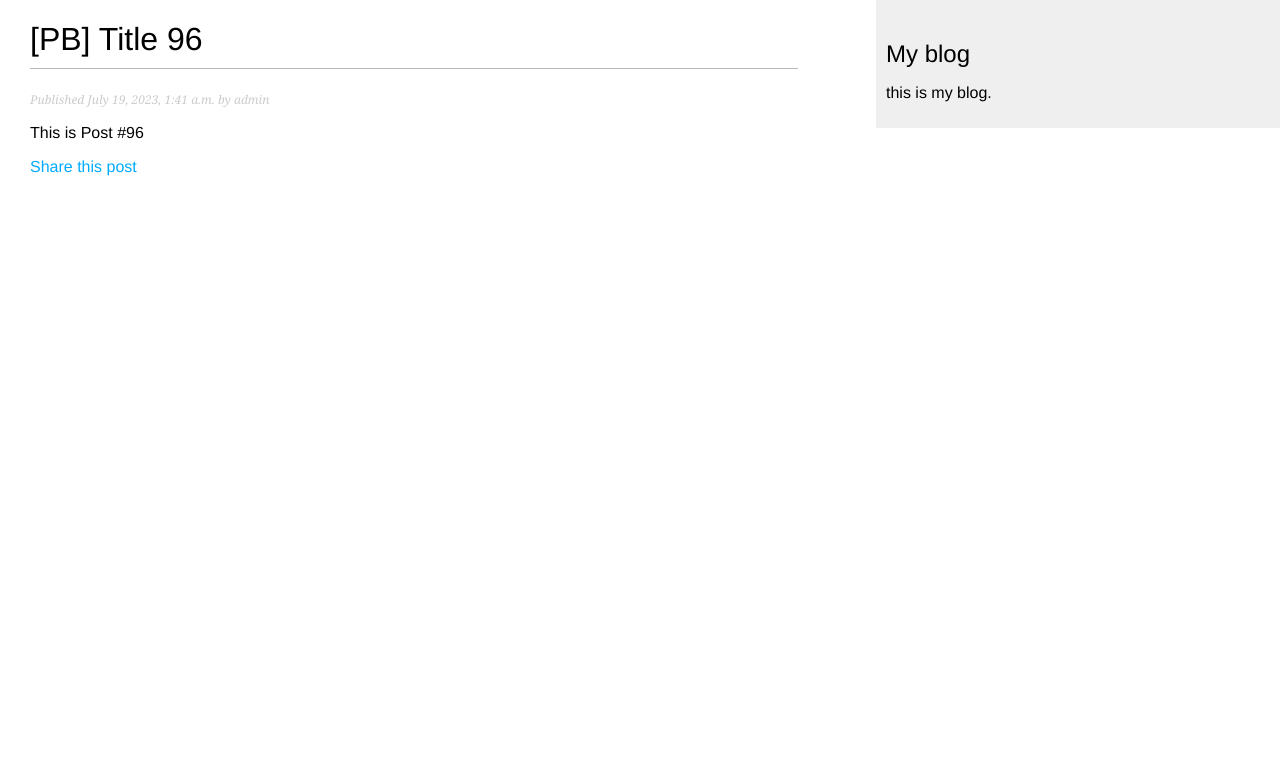
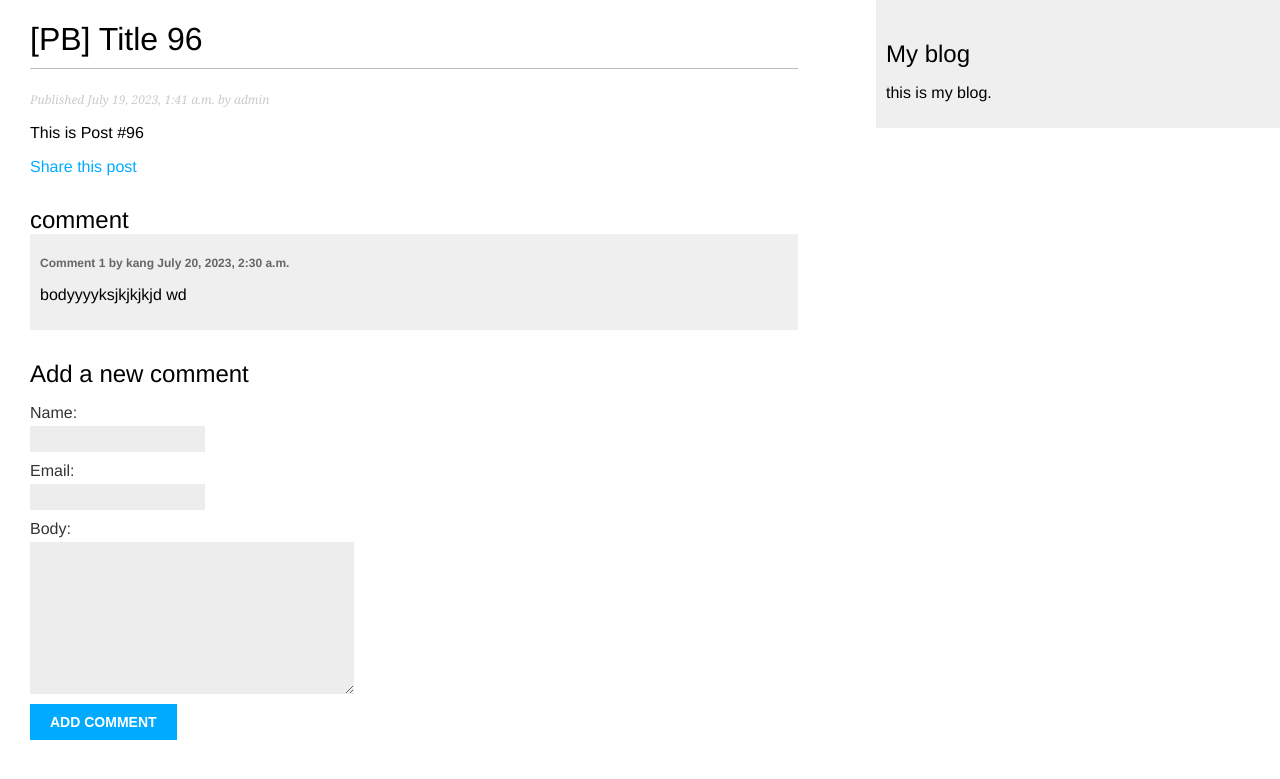
Before and after one commit to likelion-backend-6th/DjangoProject_YoungguKang, a Django app: a page that uses blog/templates/blog/post/detail.html in a window 1280 px wide. Shown: the top 779 px of the page. Run offline with Django 4.2, Linux system fonts and the light colour scheme; data comes from the database, SQL or seed files in the repository; both versions use the stored data as it was after the commit.

Commit message:
테그 list.html

```diff
--- a/blog/models.py
+++ b/blog/models.py
@@ -2,6 +2,7 @@
 from django.db import models
 from django.urls import reverse
 from django.utils import timezone
+from taggit.managers import TaggableManager
 
 
 class PublishedManager(models.Manager):
@@ -31,7 +32,7 @@
         choices=Status.choices,
         default=Status.DRAFT
     )
-
+    tags = TaggableManager()
     objects = models.Manager()
     published = PublishedManager()
 
@@ -62,6 +63,7 @@
     updated = models.DateTimeField(auto_now=True)
     active = models.BooleanField(default=True)
 
+
     class Meta:
         ordering = ['created']
         indexes = [
--- a/blog/templates/blog/post/detail.html
+++ b/blog/templates/blog/post/detail.html
@@ -13,4 +13,21 @@
             Share this post
         </a>
     </p>
+    {% with comments.cuont as total_comments %}
+    <h2>
+        {{ total_comments }} comment{{ total_comments|pluralize }}
+    </h2>
+    {% endwith %}
+    {% for comment in comments %}
+        <div class="comment">
+        <p class="info">
+            Comment {{ forloop.counter }} by {{ comment.name }}
+            {{ comment.created }}
+        </p>
+        {{ comment.body|linebreaks }}
+        </div>
+    {% empty %}
+        <p>There are no comments.</p>
+    {% endfor %}
+    {% include "blog/post/includes/comment_form.html" %}
 {% endblock content %}
--- /dev/null
+++ b/blog/templates/blog/post/includes/comment_form.html
@@ -0,0 +1,6 @@
+<h2>Add a new comment</h2>
+<form action="{% url "blog:post_comment" post.id %}" method="post">
+    {{ form.as_p }}
+    {% csrf_token %}
+    <p><input type="submit" value="Add comment"></p>
+</form>
--- a/blog/urls.py
+++ b/blog/urls.py
@@ -6,7 +6,8 @@
 
 urlpatterns = [
     path('list/', views.post_list, name='post_list'),
-    path('', views.PostListView.as_view(), name='post_list'),
+    path('', views.post_list, name='post_list'),
+    path('tag/<slug:tag_slug>/', views.post_list, name='post_list_by_tag'),
     re_path(r'^(?P<year>[0-9]{4})/(?P<month>[0-9]{1,2})/(?P<day>[0-9]{1,2})/(?P<post>[-\w]+)/$', views.post_detail,
             name='post_detail'),
     path('<int:post_id>/share/', views.post_share, name='post_share'),
--- a/blog/views.py
+++ b/blog/views.py
@@ -1,4 +1,5 @@
 # from django.http import Http404
+import tag as tag
 from django.core.mail import send_mail
 from django.core.paginator import Paginator, PageNotAnInteger, EmptyPage
 from django.shortcuts import render, get_object_or_404
@@ -7,6 +8,7 @@
 
 from blog.forms import EmailPostForm, CommentForm
 from blog.models import Post
+from taggit.models import Tag
 
 
 class PostListView(ListView):
@@ -17,18 +19,21 @@
 
 
 # Create your views here.
-def post_list(request):
-    per_page = request.GET.get('per_page', 3)
+def post_list(request, tag_slug=None):
+    post_list = Post.published.all()
+    tag = None
+    if tag_slug:
+        tag = get_object_or_404(Tag, slug=tag_slug)
+        post_list = post_list.filter(tags__in=[tag])
+    paginator = Paginator(post_list, 3)
     page_number = request.GET.get('page', 1)
-    post_list = Post.published.all()
-    paginator = Paginator(post_list, per_page, orphans=1)
     try:
         posts = paginator.page(page_number)
     except PageNotAnInteger:
         posts = paginator.page(1)
     except EmptyPage:
         posts = paginator.page(paginator.num_pages)
-    return render(request, 'blog/post/list.html', {'posts': posts})
+    return render(request, 'blog/post/list.html', {'posts': posts, 'tag': tag})
 
 
 def post_detail(request, year, month, day, post):
@@ -37,7 +42,11 @@
                              publish__year=year,
                              publish__month=month,
                              publish__day=day)
-    return render(request, 'blog/post/detail.html', {'post': post})
+    comments = post.comments.filter(active=True)
+    form = CommentForm()
+    return render(request, 'blog/post/detail.html', {'post': post,
+                                                     'comments': comments,
+                                                     'form': form})
 
 
 def post_share(request, post_id):
--- a/mysite/settings.py
+++ b/mysite/settings.py
@@ -38,6 +38,7 @@
     "django.contrib.messages",
     "django.contrib.staticfiles",
     "blog.apps.BlogConfig",
+    "taggit",
 ]
 
 MIDDLEWARE = [
```
Also changed, not shown: blog/templates/blog/post/comment.html (added, +10 -0 lines), blog/templates/blog/post/list.html (+14 -1 lines), db.sqlite3.
